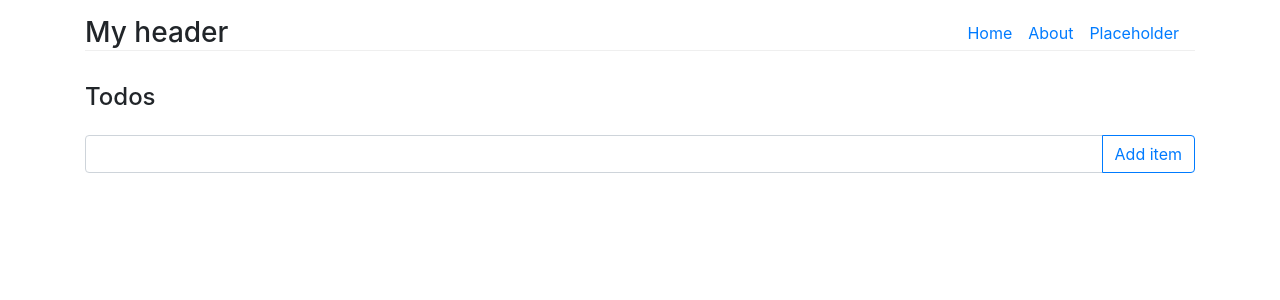
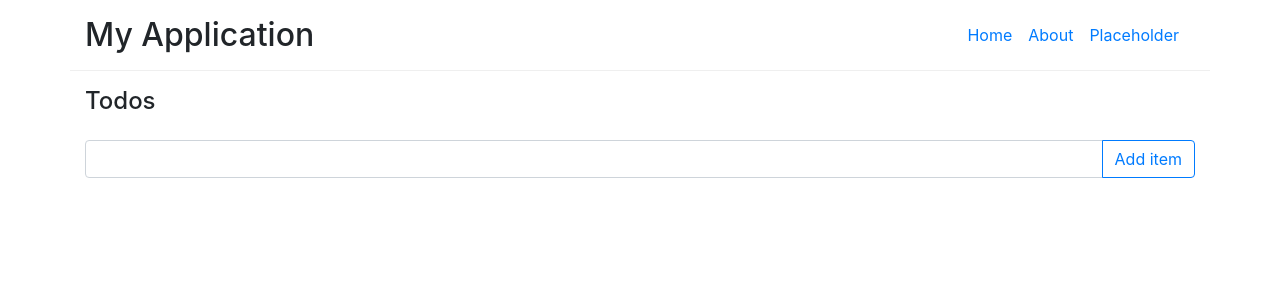
Before and after one commit to Akswii/todolist-react-redux, a React (Create React App) app: page / in a window 1280 px wide. Shown: the top 300 px of the page. Built offline with nearby package versions, Linux system fonts and the light colour scheme.

Commit message:
Update readme with things todo

```diff
--- a/src/App.js
+++ b/src/App.js
@@ -1,5 +1,5 @@
 import React from 'react';
-import './App.css';
+import './styling/App.css';
 import '../node_modules/bootstrap/dist/css/bootstrap.min.css';
 import { BrowserRouter as Router, Route, Link } from "react-router-dom"
 
@@ -10,12 +10,9 @@ import About from "./components/about";
 function App() {
     return (
         <Router>
-            <main>
-                <div className="container mt-3">
-                    <nav className="myHeader">
-                        <h3>
-                            My header
-                        </h3>
+            <div className="mt-3">
+                <nav className="myHeader container">
+                    <h2>My Application</h2>
                     <ul>
                         <li>
                             <Link to="/">Home</Link>
@@ -28,10 +25,11 @@ function App() {
                         </li>
                     </ul>
                 </nav>
+                <main className="container">
                     <Route path="/" exact component={TodoList} />
                     <Route path="/about" exact component={About} />
+                </main>
             </div>
-            </main>
         </Router>
     );
 }
--- a/src/index.js
+++ b/src/index.js
@@ -1,6 +1,6 @@
 import React from 'react';
 import ReactDOM from 'react-dom';
-import './index.css';
+import './styling/index.css';
 import App from './App';
 import configureStore from "./configureStore";
 
--- a/src/App.css
+++ b/src/styling/App.css
@@ -2,11 +2,12 @@
     display: flex;
     align-items: center;
     flex-direction: row;
-    margin-bottom: 2rem;
+    padding-bottom: 1rem;
+    margin-bottom: 1rem;
     border-bottom: 1px solid #efefef;
 }
 
-.myHeader h3 {
+.myHeader h2 {
     flex-grow: 1;
     margin: 0;
 }
```
Also changed, not shown: src/styling/index.css (renamed from src/index.css), 1 other file (tests, documents, lock files or other folders). Lines whose indentation alone changed are shown as unchanged.
